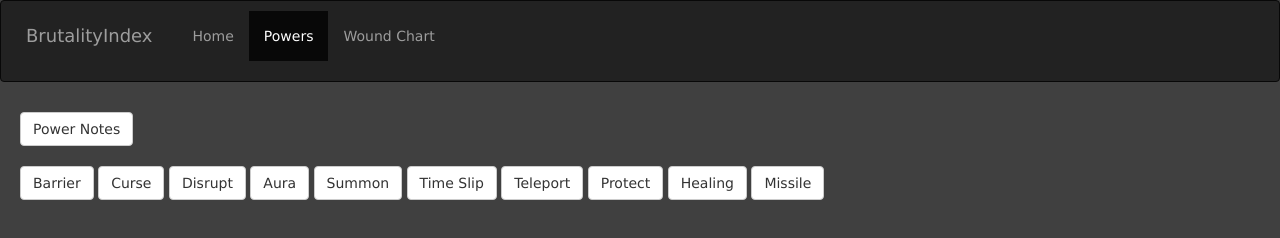
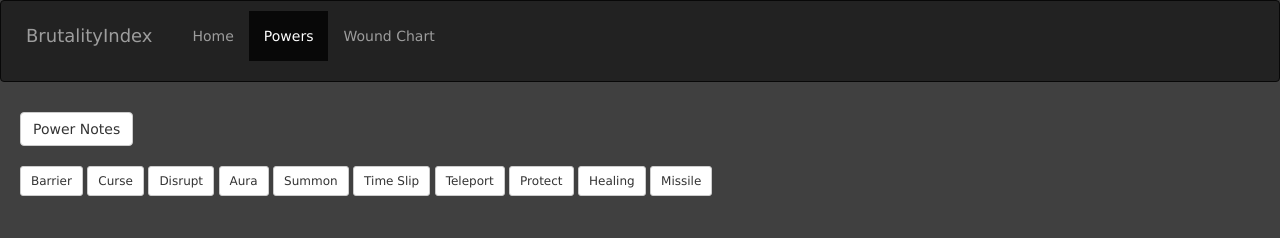
Before and after one commit to NormanGarda/TEST_1, a plain HTML site: page docs/index.html in a window 1280 px wide. Both pictures are taken after a click on the link "Powers". Drawn offline with nearby package versions, Linux system fonts and the light colour scheme.

Commit message:
Update index.html

```diff
--- a/docs/index.html
+++ b/docs/index.html
@@ -83,16 +83,16 @@ tr{height: 30px;}
 	 <br> <br>
 
 		<!--<div class="btn-group"> inicio grupo botones poderes-->
-			<button type="button"   class="btn btn-default  " onclick="displayBarrier()">Barrier</button>
-			<button type="button"   class="btn btn-default " onclick="displayCurse()">Curse</button>
-			<button type="button"   class="btn btn-default " onclick="displayDisrupt()">Disrupt</button>
-			<button type="button"   class="btn btn-default " onclick="displayAura()">Aura</button>
-			<button type="button"   class="btn btn-default " onclick="displaySummon()">Summon</button>
-			<button type="button"   class="btn btn-default " onclick="displayTimeSlip()">Time Slip</button>
-			<button type="button"   class="btn btn-default " onclick="displayTeleport()">Teleport</button>
-			<button type="button"   class="btn btn-default " onclick="displayProtect()">Protect</button>
-			<button type="button"   class="btn btn-default " onclick="displayHealing()">Healing</button>
-			<button type="button"   class="btn btn-default " onclick="displayMissile()">Missile</button>
+			<button type="button"   class="btn btn-default btn-sm" onclick="displayBarrier()">Barrier</button>
+			<button type="button"   class="btn btn-default btn-sm " onclick="displayCurse()">Curse</button>
+			<button type="button"   class="btn btn-default btn-sm " onclick="displayDisrupt()">Disrupt</button>
+			<button type="button"   class="btn btn-default btn-sm " onclick="displayAura()">Aura</button>
+			<button type="button"   class="btn btn-default btn-sm " onclick="displaySummon()">Summon</button>
+			<button type="button"   class="btn btn-default  btn-sm" onclick="displayTimeSlip()">Time Slip</button>
+			<button type="button"   class="btn btn-default  btn-sm" onclick="displayTeleport()">Teleport</button>
+			<button type="button"   class="btn btn-default  btn-sm" onclick="displayProtect()">Protect</button>
+			<button type="button"   class="btn btn-default  btn-sm" onclick="displayHealing()">Healing</button>
+			<button type="button"   class="btn btn-default  btn-sm" onclick="displayMissile()">Missile</button>
 		<!--</div>fin grupo botones poderes-->
 	 <br><br>
 	 <div id="ParrafoDescPoderes"></div>
```
